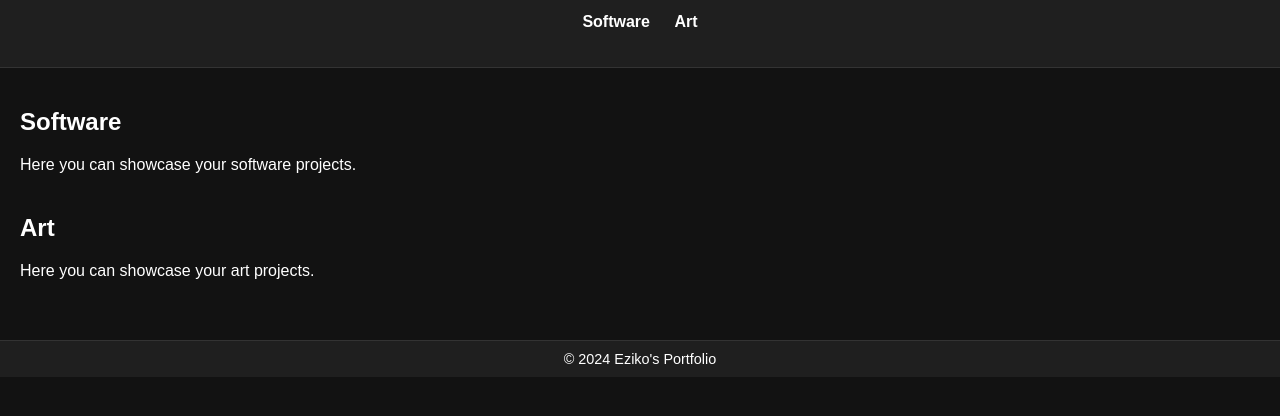
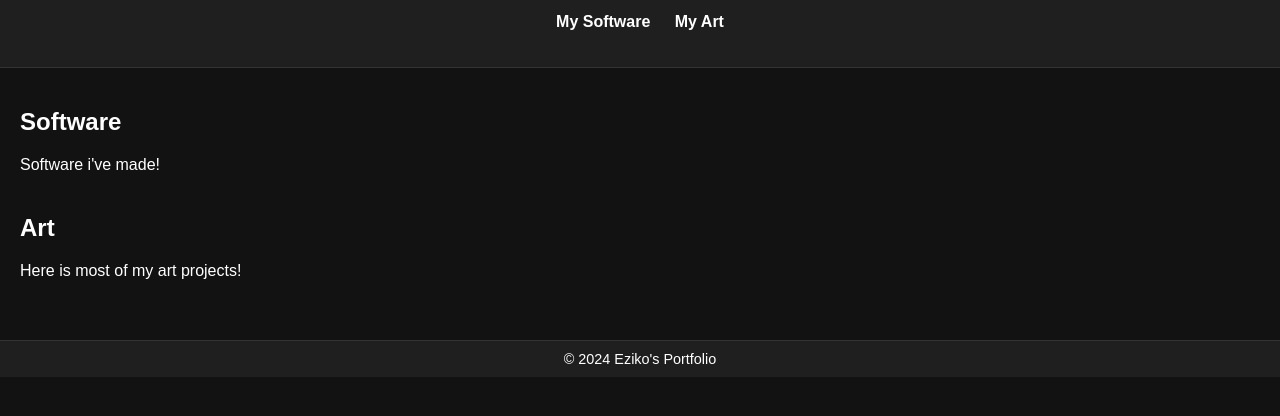
Before and after one commit to Eziko23/eziko-web, a plain HTML site: page index.html in a window 1280 px wide. Shown: the part 60-476 px from the top of the page. Drawn offline with Linux system fonts and the light colour scheme.

Commit message:
Update index.html

```diff
--- a/index.html
+++ b/index.html
@@ -11,8 +11,8 @@
         <h1>Welcome to Eziko's Portfolio</h1>
         <nav>
             <ul>
-                <li><a href="#software">Software</a></li>
-                <li><a href="#art">Art</a></li>
+                <li><a href="#software">My Software</a></li>
+                <li><a href="#art">My Art</a></li>
             </ul>
         </nav>
     </header>
@@ -20,12 +20,12 @@
     <main>
         <section id="software">
             <h2>Software</h2>
-            <p>Here you can showcase your software projects.</p>
+            <p>Software i've made!</p>
         </section>
 
         <section id="art">
             <h2>Art</h2>
-            <p>Here you can showcase your art projects.</p>
+            <p>Here is most of my art projects!</p>
         </section>
     </main>
 
```
